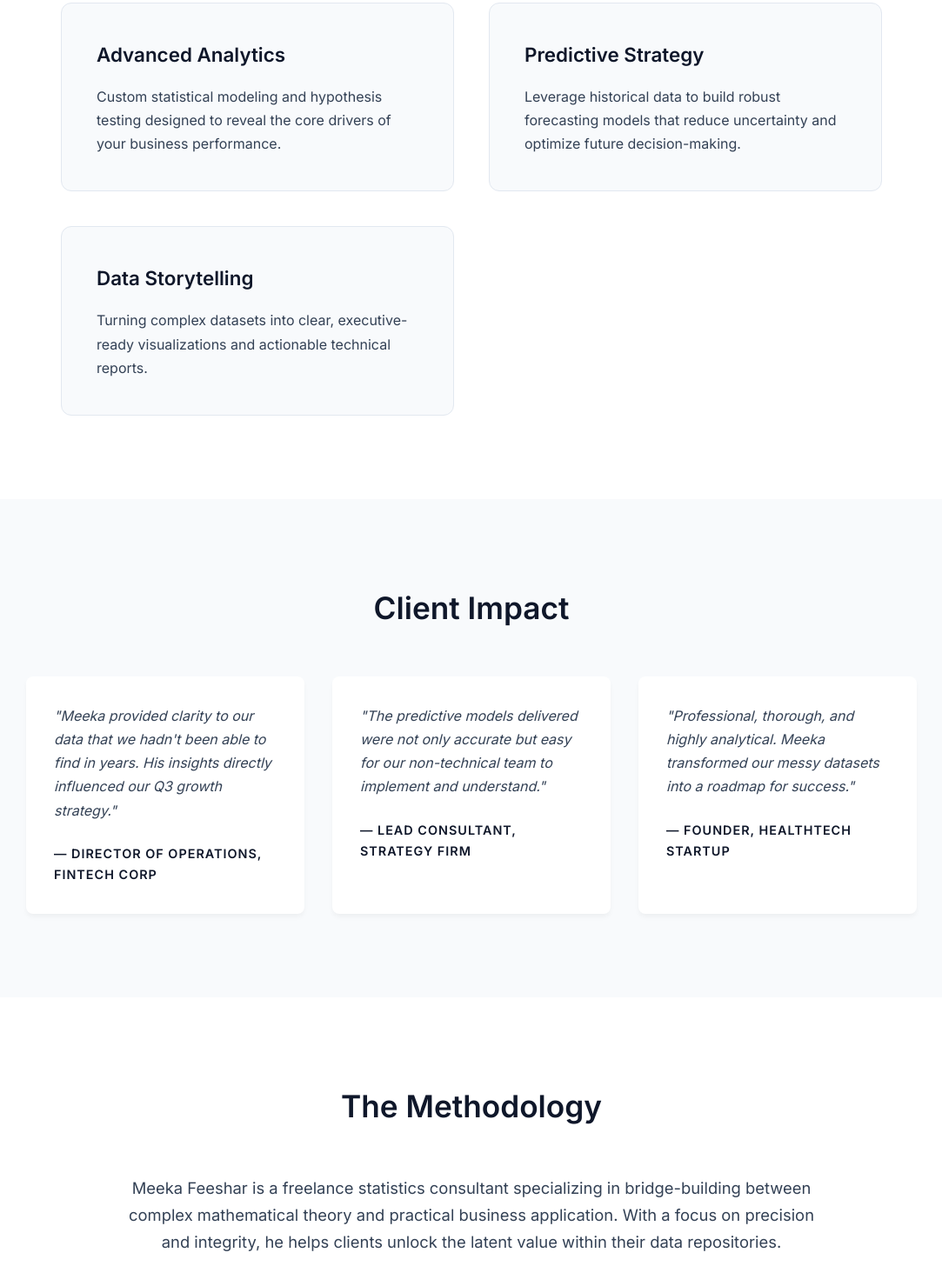
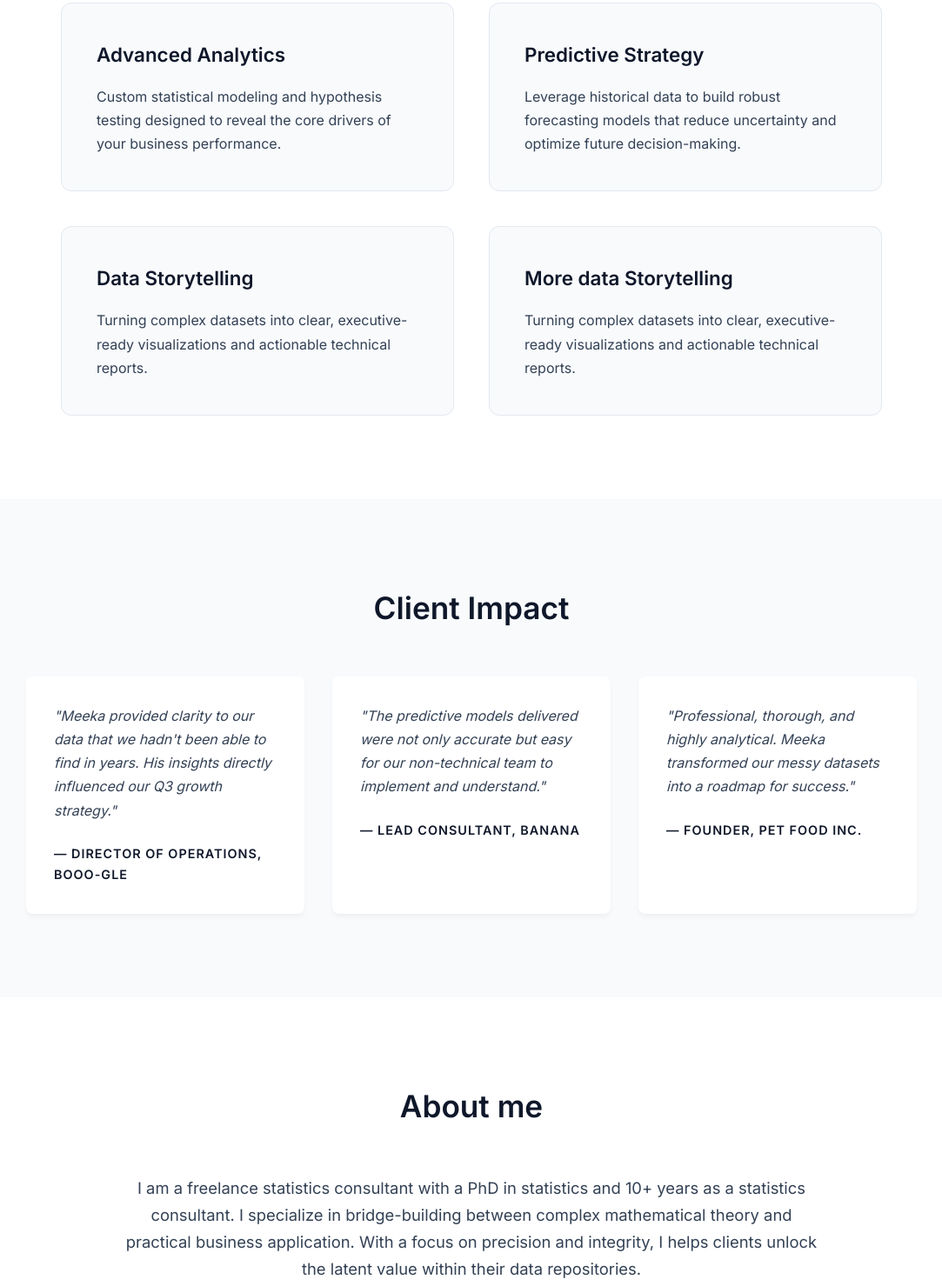
Before and after one commit to aschue/octopus, a plain HTML site: page index.html in a window 1280 px wide. Shown: the part 510-1989 px from the top of the page at 87% size, without its empty margins (98-1181 px from the left). Drawn offline with Linux system fonts and the light colour scheme.

Commit message:
Update index.html

```diff
--- a/index.html
+++ b/index.html
@@ -181,6 +181,10 @@
                 <h3>Data Storytelling</h3>
                 <p>Turning complex datasets into clear, executive-ready visualizations and actionable technical reports.</p>
             </div>
+            <div class="service-card">
+                <h3>More data Storytelling</h3>
+                <p>Turning complex datasets into clear, executive-ready visualizations and actionable technical reports.</p>
+            </div>
         </div>
     </section>
 
@@ -189,23 +193,23 @@
         <div class="testimonial-container">
             <div class="testimonial-card">
                 <p>"Meeka provided clarity to our data that we hadn't been able to find in years. His insights directly influenced our Q3 growth strategy."</p>
-                <span>— Director of Operations, FinTech Corp</span>
+                <span>— Director of Operations, Booo-gle</span>
             </div>
             <div class="testimonial-card">
                 <p>"The predictive models delivered were not only accurate but easy for our non-technical team to implement and understand."</p>
-                <span>— Lead Consultant, Strategy Firm</span>
+                <span>— Lead Consultant, Banana</span>
             </div>
             <div class="testimonial-card">
                 <p>"Professional, thorough, and highly analytical. Meeka transformed our messy datasets into a roadmap for success."</p>
-                <span>— Founder, HealthTech Startup</span>
+                <span>— Founder, Pet Food Inc. </span>
             </div>
         </div>
     </section>
 
     <section id="about">
-        <h2>The Methodology</h2>
+        <h2>About me</h2>
         <div class="about-content">
-            <p>Meeka Feeshar is a freelance statistics consultant specializing in bridge-building between complex mathematical theory and practical business application. With a focus on precision and integrity, he helps clients unlock the latent value within their data repositories.</p>
+            <p>I am a freelance statistics consultant with a PhD in statistics and 10+ years as a statistics consultant. I specialize in bridge-building between complex mathematical theory and practical business application. With a focus on precision and integrity, I helps clients unlock the latent value within their data repositories.</p>
         </div>
     </section>
 
```
